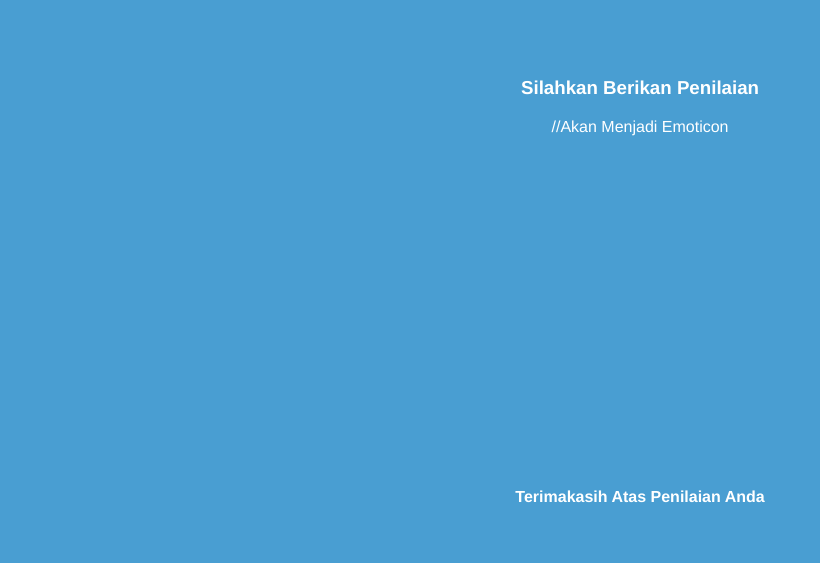
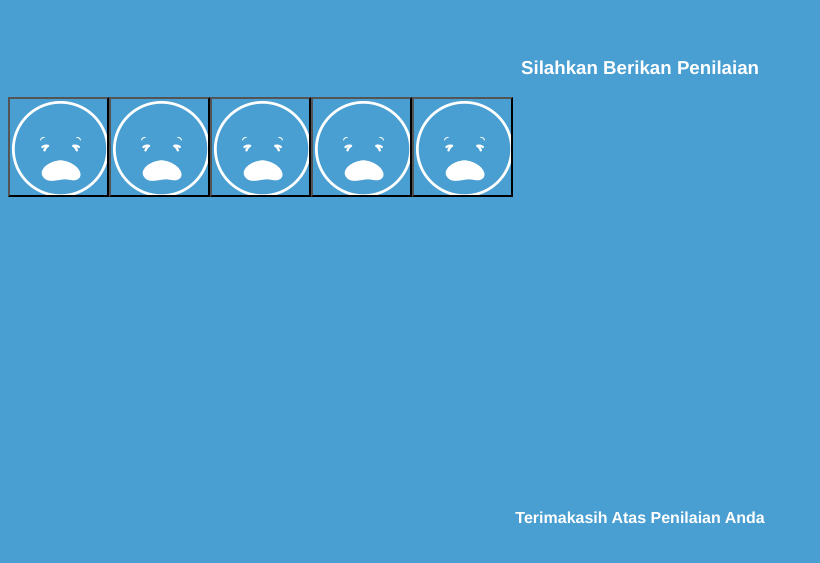
Before and after one commit to romanbatavi/polling-vue, a Vue app: page / in a window 1280 px wide. Shown: the part 115-678 px from the top of the page, without its empty margins (0-820 px from the left). Built offline with nearby package versions, Linux system fonts and the light colour scheme.

Commit message:
push import emoticon

```diff
--- a/src/components/Vote.vue
+++ b/src/components/Vote.vue
@@ -1,16 +1,20 @@
 <template>
   <div class="buttons">
-    <button v-for="(emoticon, index) in emoticons" :key="index" :id="emoticon" class="btn-emoticon"></button>
+    <button v-for="(emoticon, index) in emoticons"
+                    :key="index"
+                    :id="emoticon"
+                    class="btn-emoticon">
+    </button>
   </div>
 </template>
 
 <script>
 // @ is an alias to /src
-// import HelloWorld from "@/components/HelloWorld.vue";
+// import Vote from "@/components/Vote.vue";
 
 export default {
   name: "Home",
-  components: {},
+  components: {  },
   data: function(){
     return {
       emoticons: ['very-bad','bad','ok','good','excellent']
@@ -18,3 +22,15 @@ export default {
   }
 };
 </script>
+
+<style type="text/css">
+  .buttons{
+    display: flex;
+  }
+
+  .btn-emoticon{
+    background: url('~@/assets/emoticon.png');
+    width: 101px;
+    height: 100px;
+  }
+</style>
--- a/src/views/Home.vue
+++ b/src/views/Home.vue
@@ -2,7 +2,9 @@
   <div class="container">
     <section class="vote">
       <h3 class="give-ur-vote">Silahkan Berikan Penilaian</h3>
-      <div class="emoticons">//Akan Menjadi Emoticon</div>
+      <div class="emoticons">
+        <Vote />
+        </div>
     </section>
 
     <section class="finish">
@@ -13,11 +15,11 @@
 
 <script>
 // @ is an alias to /src
-// import vote from "@/components/vote.vue";
+import Vote from "@/components/Vote.vue";
 
 export default {
   name: "Home",
-  components: {},
+  components: { Vote },
 };
 </script>
 
```
Also changed, not shown: src/assets/emoticon.png (added).
